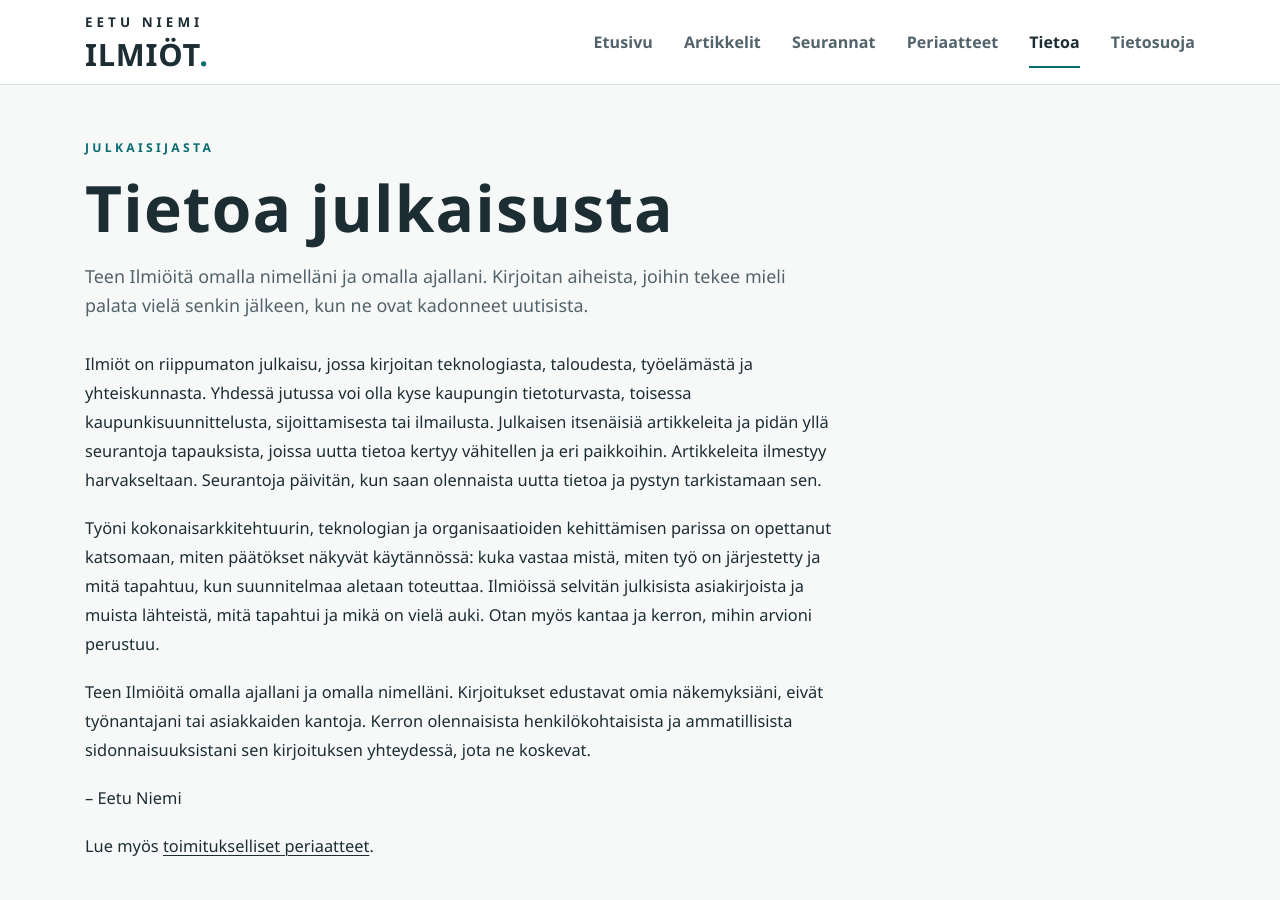
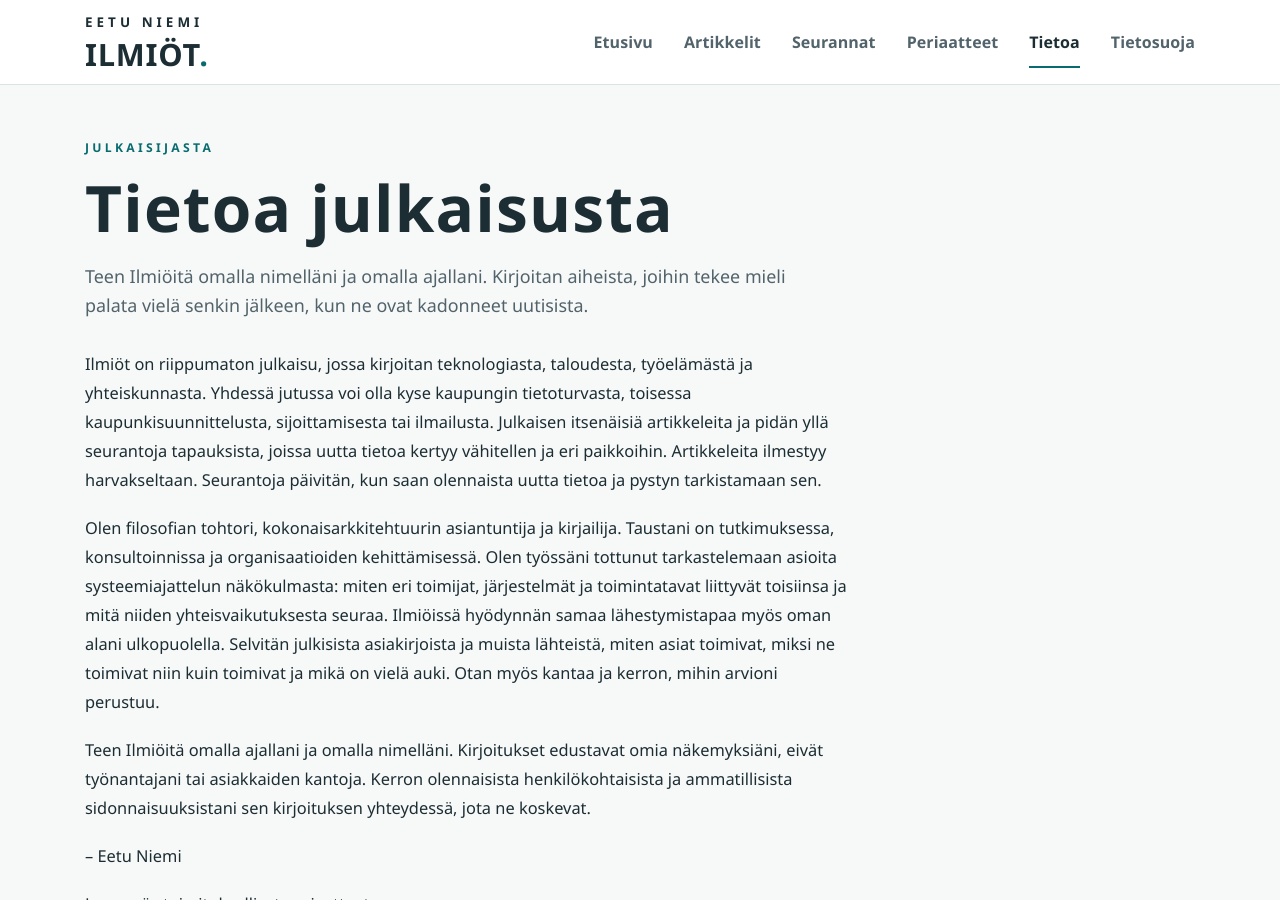
Before and after one commit to eetuniemiphd/ilmiot, a Jekyll site: the page built from tietoa.md, in a window 1280 px wide and 900 px high. Built offline with Jekyll 4.4.1, drawn with Linux system fonts in a browser that asks for light colours.

Commit message:
Small changes

```diff
--- a/tietoa.md
+++ b/tietoa.md
@@ -8,7 +8,7 @@ lead: "Teen Ilmiöitä omalla nimelläni ja omalla ajallani. Kirjoitan aiheista,
 
 Ilmiöt on riippumaton julkaisu, jossa kirjoitan teknologiasta, taloudesta, työelämästä ja yhteiskunnasta. Yhdessä jutussa voi olla kyse kaupungin tietoturvasta, toisessa kaupunkisuunnittelusta, sijoittamisesta tai ilmailusta. Julkaisen itsenäisiä artikkeleita ja pidän yllä seurantoja tapauksista, joissa uutta tietoa kertyy vähitellen ja eri paikkoihin. Artikkeleita ilmestyy harvakseltaan. Seurantoja päivitän, kun saan olennaista uutta tietoa ja pystyn tarkistamaan sen.
 
-Työni kokonaisarkkitehtuurin, teknologian ja organisaatioiden kehittämisen parissa on opettanut katsomaan, miten päätökset näkyvät käytännössä: kuka vastaa mistä, miten työ on järjestetty ja mitä tapahtuu, kun suunnitelmaa aletaan toteuttaa. Ilmiöissä selvitän julkisista asiakirjoista ja muista lähteistä, mitä tapahtui ja mikä on vielä auki. Otan myös kantaa ja kerron, mihin arvioni perustuu.
+Olen filosofian tohtori, kokonaisarkkitehtuurin asiantuntija ja kirjailija. Taustani on tutkimuksessa, konsultoinnissa ja organisaatioiden kehittämisessä. Olen työssäni tottunut tarkastelemaan asioita systeemiajattelun näkökulmasta: miten eri toimijat, järjestelmät ja toimintatavat liittyvät toisiinsa ja mitä niiden yhteisvaikutuksesta seuraa. Ilmiöissä hyödynnän samaa lähestymistapaa myös oman alani ulkopuolella. Selvitän julkisista asiakirjoista ja muista lähteistä, miten asiat toimivat, miksi ne toimivat niin kuin toimivat ja mikä on vielä auki. Otan myös kantaa ja kerron, mihin arvioni perustuu.
 
 Teen Ilmiöitä omalla ajallani ja omalla nimelläni. Kirjoitukset edustavat omia näkemyksiäni, eivät työnantajani tai asiakkaiden kantoja. Kerron olennaisista henkilökohtaisista ja ammatillisista sidonnaisuuksistani sen kirjoituksen yhteydessä, jota ne koskevat.
 
```
Also changed, not shown: _posts/2026-11-20-miksi-perustin-ilmiot.md (+1 -1 lines).
